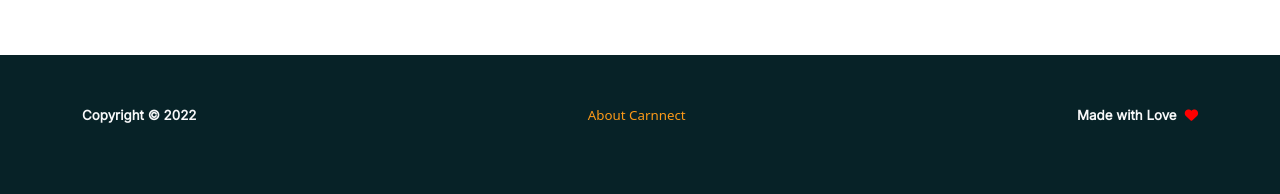
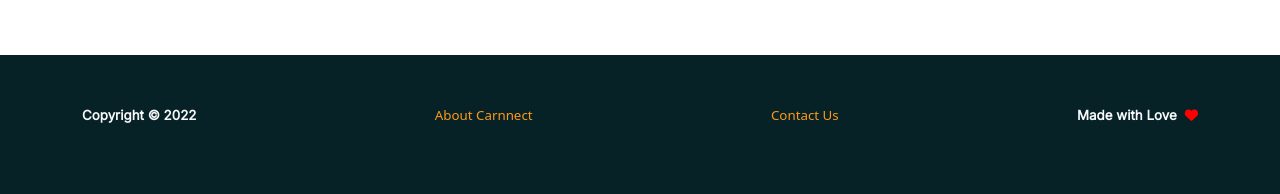
Before and after one commit to MwitaChacha/carnnect, a Django app: template car/templates/index.html in a window 1280 px wide. Shown: the part 2348-2542 px from the top of the page. Run offline with Django 3.2, Linux system fonts and the light colour scheme; the template is opened without the code that fills it, so the values that code supplies are empty; some libraries are stand-ins or nearby versions; some web fonts are replaced.

Commit message:
links contact page on the footer

```diff
--- a/car/templates/index.html
+++ b/car/templates/index.html
@@ -124,6 +124,9 @@
             <a class="" href="{% url 'about' %}">
                 About Carnnect
             </a>
+            <a class="" href="{% url 'contact' %}">
+                Contact Us
+            </a>
             <p class="text-light text-small">Made with Love<i style="color:red" class="fas ms-2 fa-heart"></i></p>
         </div>
     </div>
```
Lines whose indentation alone changed are shown as unchanged.
